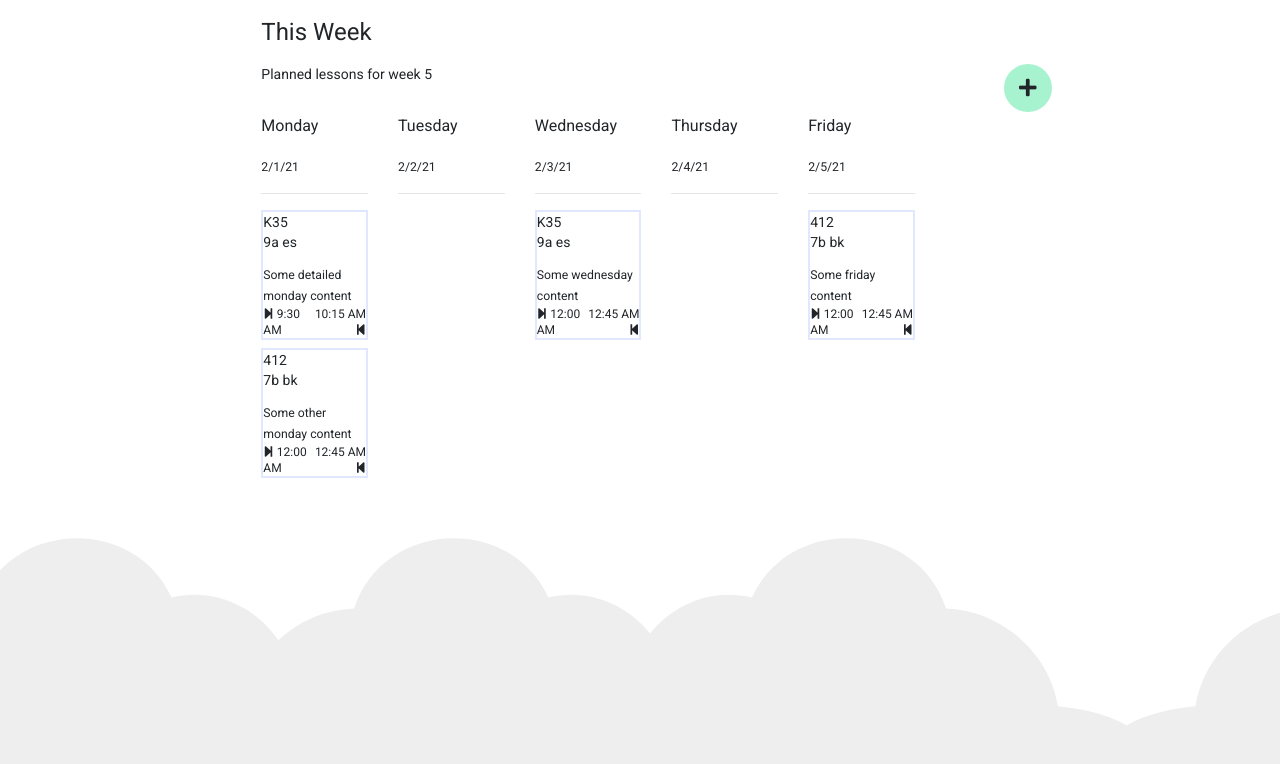
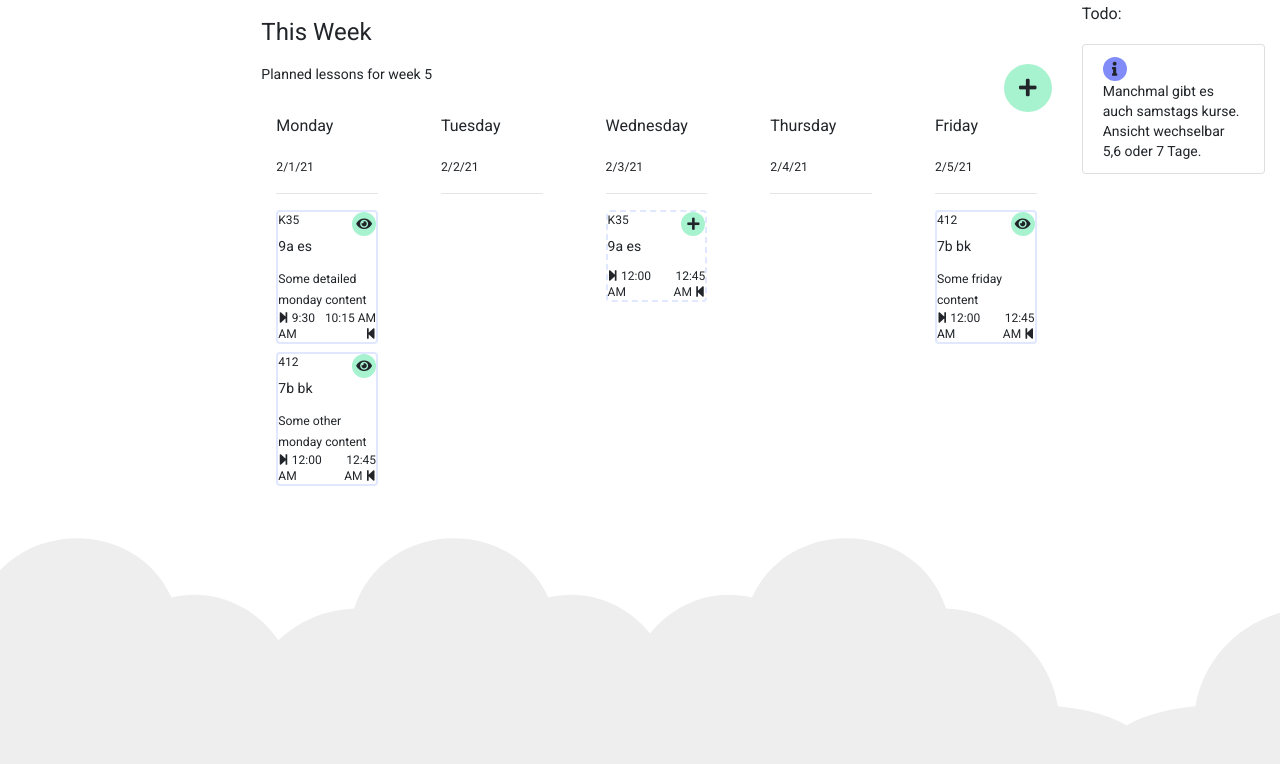
Before and after one commit to lauscht/tars, an Angular app in the folder frontend/case/: page /weekly in a window 1280 px wide. Shown: the top 764 px of the page. Built offline with nearby package versions, Linux system fonts and the light colour scheme.

Commit message:
Added plannable content and focus / edit buttons.

```diff
--- a/frontend/case/src/app/lesson/lesson.entity.ts
+++ b/frontend/case/src/app/lesson/lesson.entity.ts
@@ -31,11 +31,14 @@ export class Lesson {
     public room: string,
     public start: DateTime,
     public duration: Duration,
-    public content: string,
+    public content?: string,
     public homework?: string
   ) {
   }
 
+  get hasContent() {
+    return this.content !== null;
+  }
   get end(){
     return this.start.plus(this.duration);
   }
--- a/frontend/case/src/app/lesson/lesson.service.ts
+++ b/frontend/case/src/app/lesson/lesson.service.ts
@@ -32,7 +32,7 @@ export class LessonService {
         monday, duration, "Some other monday content"
       ),
       new Lesson(courseA, roomK35,
-      wednesday, duration, "Some wednesday content"
+      wednesday, duration, null
       ),
       new Lesson(courseB, room412,
         friday, duration, "Some friday content"
--- a/frontend/case/src/app/weekly/weekly.component.html
+++ b/frontend/case/src/app/weekly/weekly.component.html
@@ -1,22 +1,22 @@
 <div class="container-fluid">
   <div class="row">
-    <div class="col-12 col-md-1 col-lg-3 col-xl-2 bd-sidebar">
+    <div class="col-12 col-md-1 col-lg-2 bd-sidebar">
       <!-- sidebar nav -->
     </div>
-    <main class="col-12 col-md-9 col-xl-8 py-md-3 pl-md-5 bd-content" role="main">
+    <main class="col-12 col-md-9 col-lg-8 py-md-3 pl-md-5 bd-content" role="main">
       <h1>
         This Week
       </h1>
       <div class="flex justify-between">
         <div>Planned lessons for week {{day.weekNumber}}</div>
         <div>
-          <button class="bg-green-200 hover:bg-green-400 rounded-full h-12 w-12 flex items-center justify-center" (click)="add()"
-          matTooltip="Add new lesson" matTooltipPosition="left">
+          <button class="h-12 w-12 bg-green-200 hover:bg-green-400 rounded-full flex items-center justify-center"
+           (click)="add()" matTooltip="Add new lesson" matTooltipPosition="left">
             <i class="fas fa-plus text-xl"></i>
           </button>
         </div>
       </div>
-      <div class="row">
+      <div class="flex item-center justify-between">
         <div class="col col-lg-2" *ngFor="let day of days">
           <h3>
             {{day.weekdayLong}}
@@ -26,8 +26,17 @@
           </small>
           <hr>
           <div *ngFor="let lesson of getLessonsOfTheDay(day);">
-            <div class="p-0 mt-2 hover:border-dashed border-solid border-2 border-indigo-100">
-              <span class="p-0">{{ lesson.room }}</span>
+            <div class="p-0 mt-2 border-2 border-indigo-100 rounded"
+            [ngClass]="{'border-solid': lesson.hasContent, 'border-dashed': !lesson.hasContent}"
+            >
+              <div class="flex justify-between">
+                <span class="p-0 text-xs">{{ lesson.room }}</span>
+                <button class="h-6 w-6 bg-green-200 hover:bg-green-400 rounded-full flex items-center justify-center"
+                  matTooltip="Show lesson" (click)="show(lesson)">
+                  <i class="fa "
+                  [ngClass]="{'fa-eye': lesson.hasContent, 'fa-plus': !lesson.hasContent}" ></i>
+                </button>
+              </div>
               <p>
                 {{ lesson.course.name }}
                 {{ lesson.course.subject }}
@@ -54,5 +63,18 @@
         </div>
       </div>
     </main>
+      <!-- flyout menu?-->
+    <div class="col-md-2">
+      <h3>
+        Todo:
+      </h3>
+      <ul class="list-group">
+        <li class="list-group-item">
+          <i class="fas fa-info rounded-full bg-indigo-400 w-6 h-6 flex items-center justify-center"></i>
+          Manchmal gibt es auch samstags kurse.
+          Ansicht wechselbar 5,6 oder 7 Tage.
+        </li>
+      </ul>
+    </div>
   </div>
 </div>
--- a/frontend/case/src/app/weekly/weekly.component.ts
+++ b/frontend/case/src/app/weekly/weekly.component.ts
@@ -3,6 +3,7 @@ import { WeeklyHelper } from './weekly.helper';
 import { LessonService } from './../lesson/lesson.service';
 import { Component, OnInit } from '@angular/core';
 import { _ } from "lodash-es";
+import { Lesson } from '../lesson/lesson.entity';
 
 @Component({
   selector: 'app-weekly',
@@ -37,11 +38,13 @@ export class WeeklyComponent implements OnInit {
 
   ngOnInit(): void {
 
-
   }
 
   add() {
 
   }
+  show(lesson: Lesson) {
+
+  }
 
 }
```
Also changed, not shown: frontend/case/src/app/app.module.ts (+3 -4 lines), frontend/case/src/app/weekly/weekly.component.css (line endings or trailing spaces).
